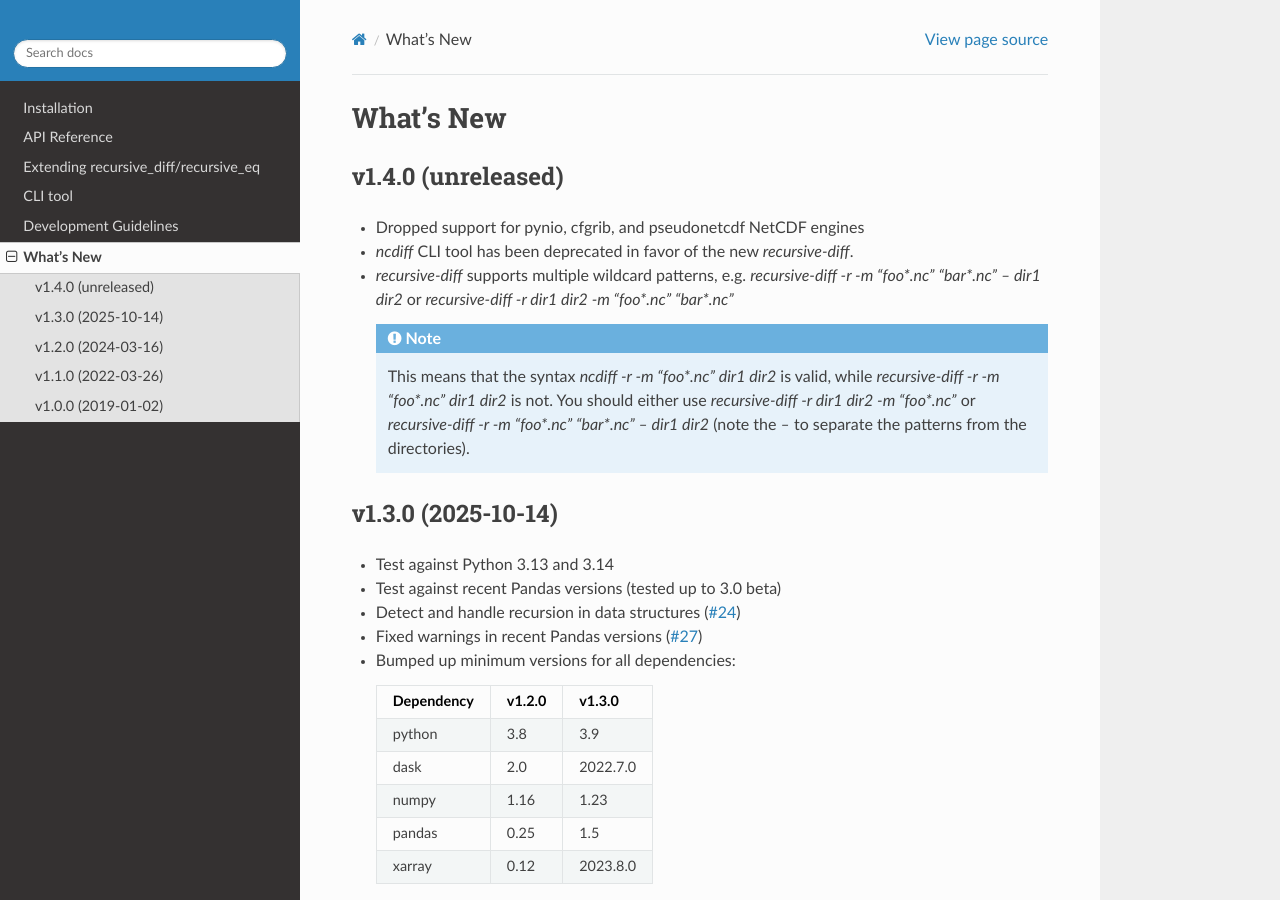
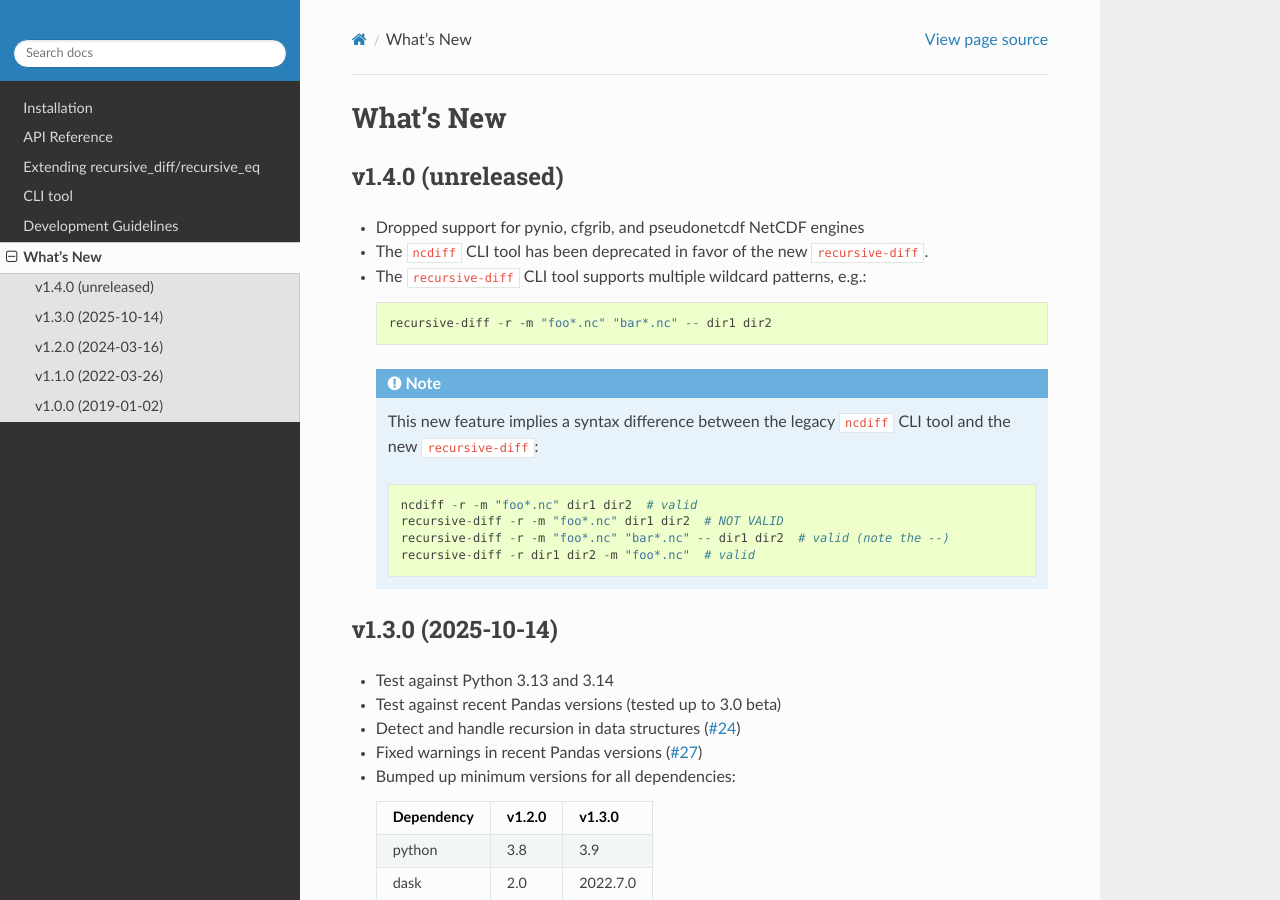
Before and after one commit to crusaderky/recursive_diff, a Sphinx documentation site: the page built from doc/whats-new.rst, in a window 1280 px wide and 900 px high. Built offline with Sphinx 7.4.7 and the Read the Docs theme 3.1.0, drawn with Linux system fonts in a browser that asks for light colours; the version number could not be read and is left out.

Commit message:
Better CLI documentation

```diff
--- a/doc/index.rst
+++ b/doc/index.rst
@@ -25,9 +25,8 @@ speed.
 Another function, :func:`~recursive_diff.recursive_eq`, is designed to be used in unit
 tests.
 
-Finally, the command-line tool :doc:`recursive-diff` allows comparing two NetCDF files,
-or two directories full of NetCDF files, as long as they can be loaded with
-:func:`xarray.open_dataset`.
+Finally, the :doc:`cli` allows comparing two NetCDF files, or two directories full of
+NetCDF files, as long as they can be loaded with :func:`xarray.open_dataset`.
 
 Examples
 --------
--- a/doc/whats-new.rst
+++ b/doc/whats-new.rst
@@ -6,18 +6,20 @@ What's New
 v1.4.0 (unreleased)
 -------------------
 - Dropped support for pynio, cfgrib, and pseudonetcdf NetCDF engines
-- `ncdiff` CLI tool has been deprecated in favor of the new `recursive-diff`.
-- `recursive-diff` supports multiple wildcard patterns, e.g.
-  `recursive-diff -r -m "foo*.nc" "bar*.nc" -- dir1 dir2` or
-  `recursive-diff -r dir1 dir2 -m "foo*.nc" "bar*.nc"`
+- The ``ncdiff`` CLI tool has been deprecated in favor of the new ``recursive-diff``.
+- The ``recursive-diff`` CLI tool supports multiple wildcard patterns, e.g.::
+
+    recursive-diff -r -m "foo*.nc" "bar*.nc" -- dir1 dir2
 
   .. note::
 
-     This means that the syntax `ncdiff -r -m "foo*.nc" dir1 dir2` is valid, while
-     `recursive-diff -r -m "foo*.nc" dir1 dir2` is not. You should either use
-     `recursive-diff -r dir1 dir2 -m "foo*.nc"` or  `recursive-diff -r -m "foo*.nc"
-     "bar*.nc" -- dir1 dir2` (note the `--` to separate the patterns from the
-     directories).
+     This new feature implies a syntax difference between the legacy ``ncdiff`` CLI tool
+     and the new ``recursive-diff``::
+
+       ncdiff -r -m "foo*.nc" dir1 dir2  # valid
+       recursive-diff -r -m "foo*.nc" dir1 dir2  # NOT VALID
+       recursive-diff -r -m "foo*.nc" "bar*.nc" -- dir1 dir2  # valid (note the --)
+       recursive-diff -r dir1 dir2 -m "foo*.nc"  # valid
 
 
 v1.3.0 (2025-10-14)
--- a/pyproject.toml
+++ b/pyproject.toml
@@ -209,6 +209,8 @@ python = "=3.14"
 [tool.pixi.feature.nogil.dependencies]
 python-freethreading = "=3.14"
 pytest-run-parallel = "*"
+scipy = "*" # NetCDF engine
+dask-core = "*" # CLI tool dependency
 
 [tool.pixi.feature.mindeps.dependencies]
 python = "=3.9"
```
Also changed, not shown: doc/installing.rst (+15 -3 lines), 1 other file.
